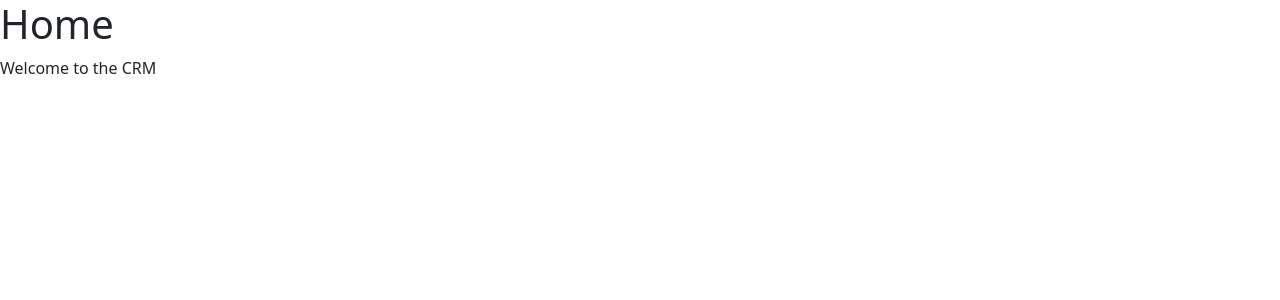
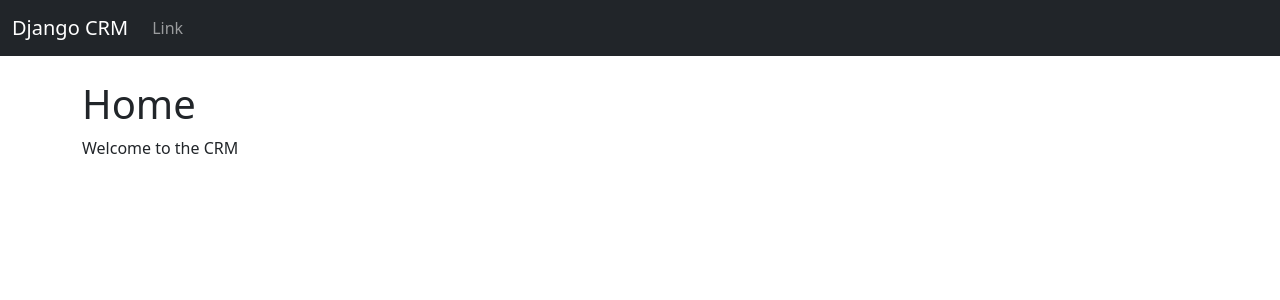
Before and after one commit to TharHtet236401/CRM, a Django app: page / in a window 1280 px wide. Shown: the top 300 px of the page. Run offline with Django 5.2, Linux system fonts and the light colour scheme.

Commit message:
added nav-bar

```diff
--- a/dcrmApp/templates/base.html
+++ b/dcrmApp/templates/base.html
@@ -7,8 +7,14 @@
     <link href="https://cdn.jsdelivr.net/npm/bootstrap@5.3.3/dist/css/bootstrap.min.css" rel="stylesheet" integrity="sha384-QWTKZyjpPEjISv5WaRU9OFeRpok6YctnYmDr5pNlyT2bRjXh0JMhjY6hW+ALEwIH" crossorigin="anonymous">
   </head>
   <body>
-   {% block content %}
-   {% endblock %}
+    {% include 'nav.html' %}
+    <div class="container">
+        <br>
+
+        {% block content %}
+        {% endblock %}
+    </div>
+
 
     <script src="https://cdn.jsdelivr.net/npm/bootstrap@5.3.3/dist/js/bootstrap.bundle.min.js" integrity="sha384-YvpcrYf0tY3lHB60NNkmXc5s9fDVZLESaAA55NDzOxhy9GkcIdslK1eN7N6jIeHz" crossorigin="anonymous"></script>
   </body>
--- /dev/null
+++ b/dcrmApp/templates/nav.html
@@ -0,0 +1,16 @@
+
+<nav class="navbar navbar-expand-lg navbar-dark bg-dark">
+    <div class="container-fluid">
+      <a class="navbar-brand" href="{% url 'home' %}">Django CRM</a>
+      <button class="navbar-toggler" type="button" data-bs-toggle="collapse" data-bs-target="#navbarScroll" aria-controls="navbarScroll" aria-expanded="false" aria-label="Toggle navigation">
+        <span class="navbar-toggler-icon"></span>
+      </button>
+      <div class="collapse navbar-collapse" id="navbarScroll">
+        <ul class="navbar-nav me-auto my-2 my-lg-0 navbar-nav-scroll" style="--bs-scroll-height: 100px;">
+          <li class="nav-item">
+            <a class="nav-link" href="#">Link</a>
+          </li>
+
+      </div>
+    </div>
+  </nav>
```
